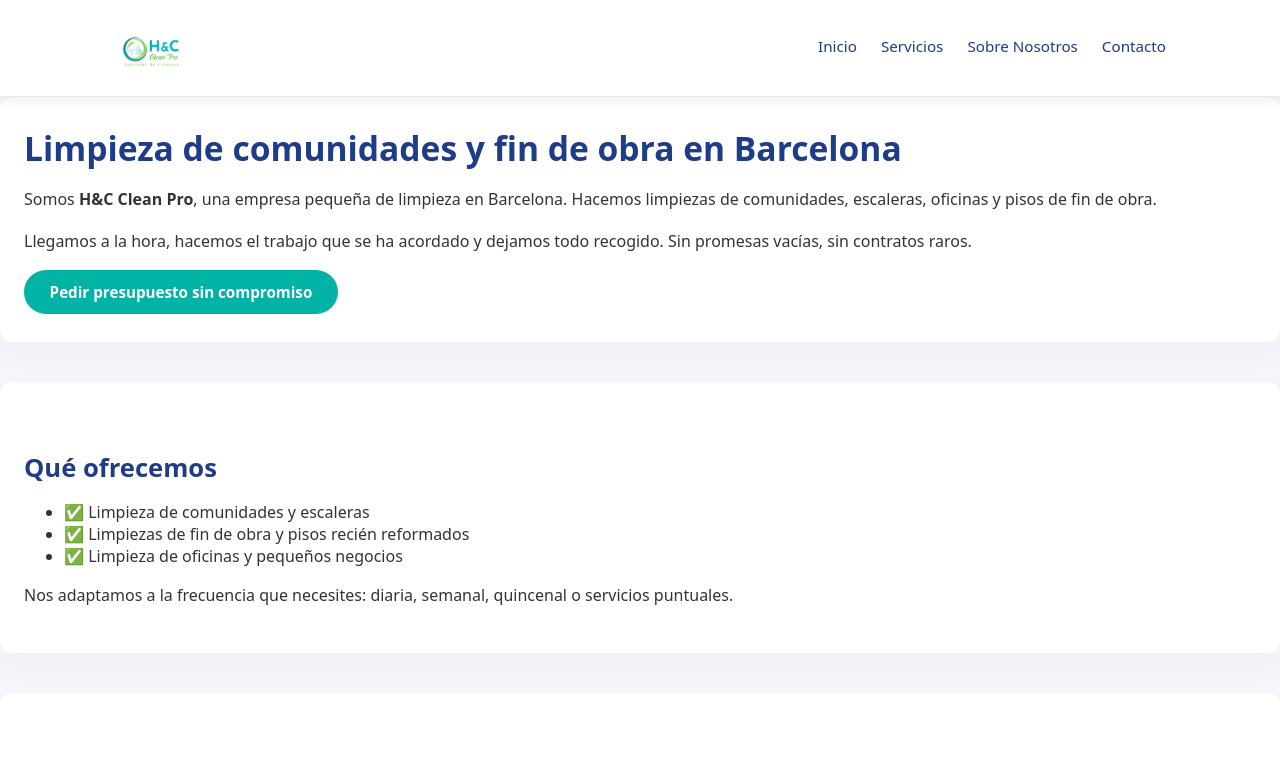
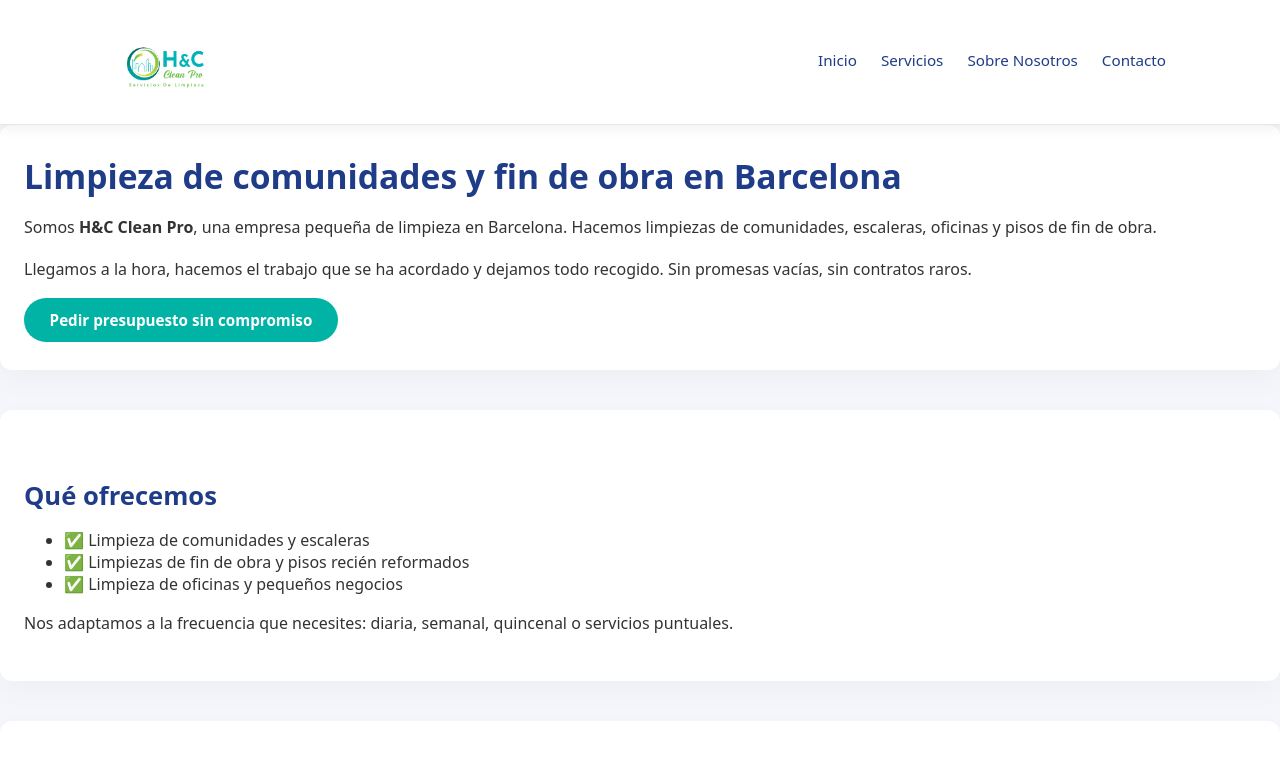
Before and after one commit to henrike78/hc-cleanpro, a Next.js app: page / in a window 1280 px wide. Shown: the top 767 px of the page. Built offline with nearby package versions, Linux system fonts and the light colour scheme.

Commit message:
Update globals.css
Logo más grande

```diff
--- a/styles/globals.css
+++ b/styles/globals.css
@@ -64,7 +64,7 @@ main {
 }
 
 .logo-image {
-  height: 72px;      /* antes 52px */
+  height: 100px;   /* súbelo sin miedo */
   width: auto;
   display: block;
 }
```
